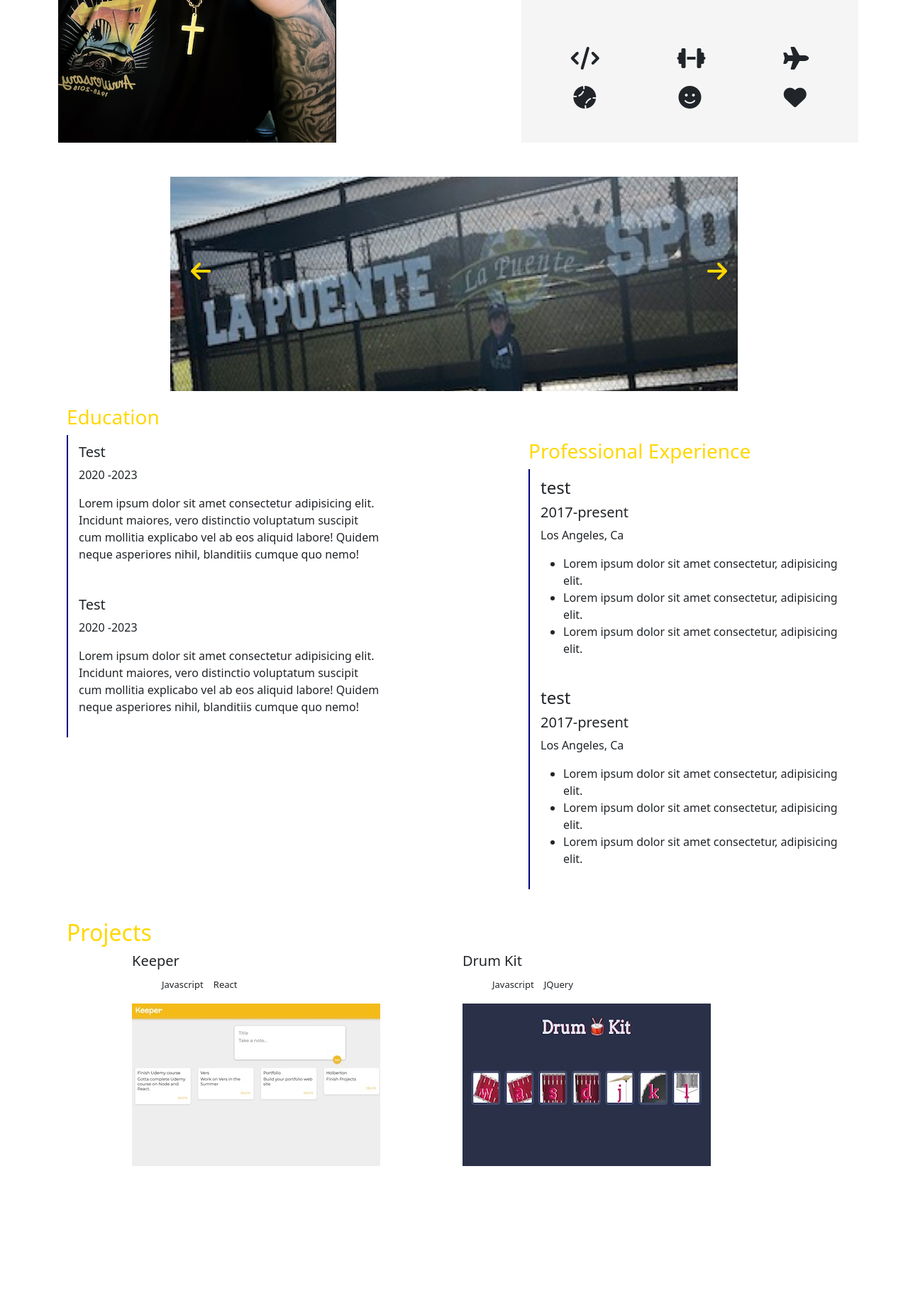
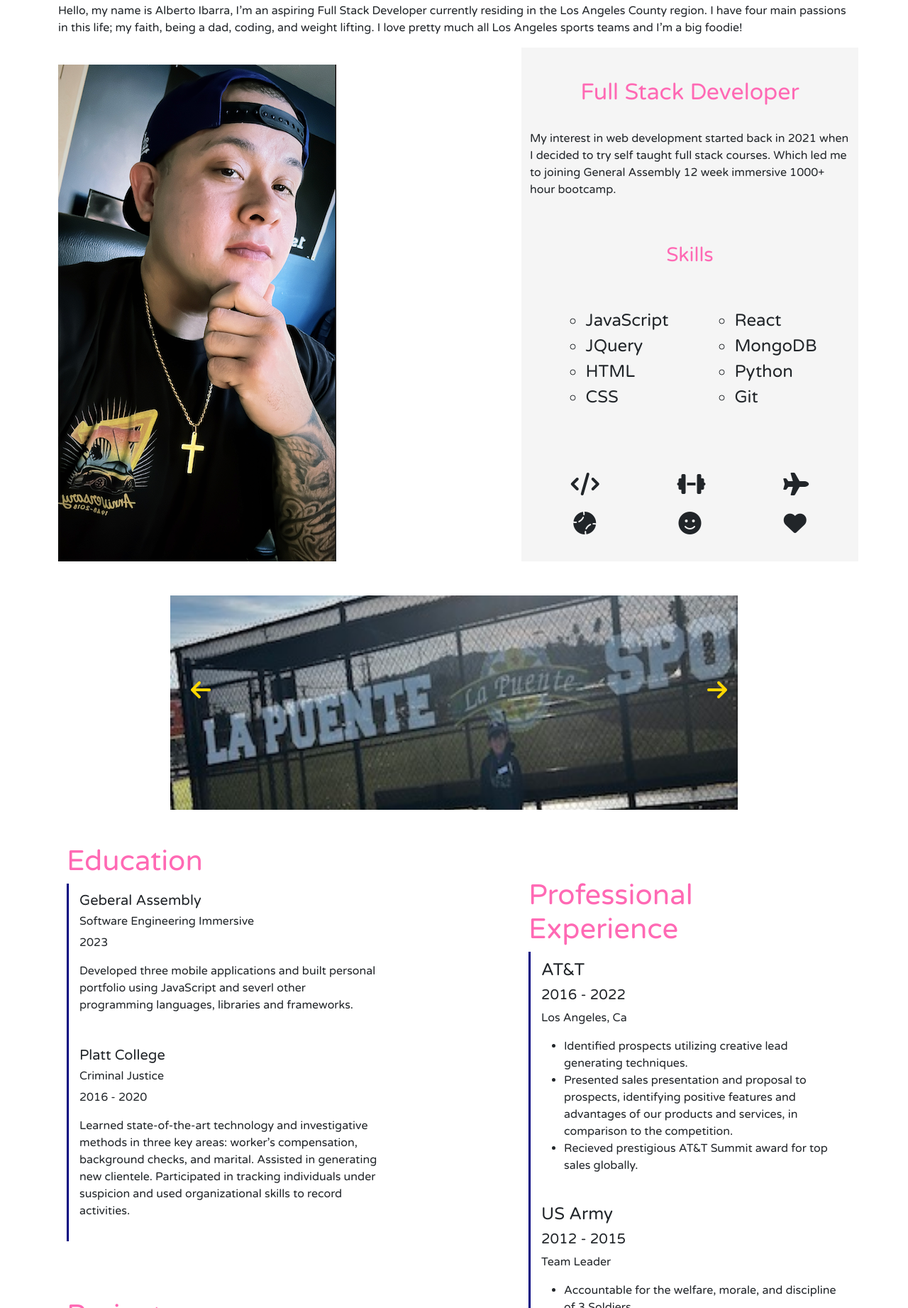
Before and after one commit to Alberto-Ibarra/portfolio, a plain HTML site: page index.html in a window 1280 px wide. Shown: the part 957-2800 px from the top of the page at 71% size. Drawn offline with nearby package versions, Linux system fonts and the light colour scheme.

Commit message:
updated styling

```diff
--- a/index.html
+++ b/index.html
@@ -29,32 +29,32 @@
             <i class="closeIcon fa fa-times"></i>
         </button>
     </nav>
+    <div class="img" id="home">
+        <div>
+            <!-- <img src="https://images.unsplash.com/photo-1587620962725-abab7fe55159?ixlib=rb-4.0.3&ixid=MnwxMjA3fDB8MHxzZWFyY2h8Mnx8cHJvZ3JhbW1pbmd8ZW58MHx8MHx8&w=1000&q=80" class="banner"> -->
+
+            <h2 class="name">Hi, I'm Alberto Ibarra</h2>
+            <p class="imgText">Aspiring Full Stack Developer</p>
+        </div>
+    </div>
 
     <div class="container">
         <!-- home -->
-        <div class="img" id="home">
-            <div>
-                <img src="https://images.unsplash.com/photo-1587620962725-abab7fe55159?ixlib=rb-4.0.3&ixid=MnwxMjA3fDB8MHxzZWFyY2h8Mnx8cHJvZ3JhbW1pbmd8ZW58MHx8MHx8&w=1000&q=80" class="banner">
-
-                <h2 class="name">Hi, I'm Alberto Ibarra</h2>
-                <p class="imgText">Aspiring Full Stack Developer</p>
-            </div>
-        </div>
 
         <!-- about me -->
         <div class="aboutMe pt-3" id="about">
             <div class="title pt-2">
                 <h2>About Me</h2>
-                <p>Lorem ipsum dolor sit amet consectetur adipisicing elit. Voluptate consequuntur ex numquam cupiditate provident iure, magni eveniet ad laborum magnam ullam vero minima ducimus expedita nobis earum sit illum deleniti.</p>
+                <p>Hello, my name is Alberto Ibarra, I’m an aspiring Full Stack Developer currently residing in the Los Angeles County region. I have four main passions in this life; my faith, being a dad, coding, and weight lifting. I love pretty much all Los Angeles sports teams and I’m a big foodie! </p>
             </div>
             <div class="row">
                     <div class="col-lg-6 pt-4 me ">
                         <img src="imgs/me.png" alt="" srcset="">
                 </div>
                 <div class="developer col-lg-5 pt-4 d-flex flex-column justify-content-around">
-                    <h2 class="pt-2">Full Stack Developer</h2>
-                    <p>Lorem ipsum dolor, sit amet consectetur adipisicing elit. Error, nulla animi, quasi eveniet facilis perferendis </p>
-                    <h3 class="pt-4">Skills</h3>
+                    <h2 class="pt-2" style="margin-left: auto; margin-right: auto;">Full Stack Developer</h2>
+                    <p>My interest in web development started back in 2021 when I decided to try self taught full stack courses. Which led me to joining General Assembly 12 week immersive 1000+ hour bootcamp. </p>
+                    <h3 class="pt-4" style="margin-left: auto; margin-right: auto;">Skills</h3>
                     <ul class="skills pt-4">
                         <div>
                             <li>JavaScript</li>
@@ -112,43 +112,44 @@
 
 
         <!-- resume -->
-        <div class="resume container" id="resume">
+        <div class="resume container pt-5" id="resume">
             <div class="row">
                 <div class="col-lg-5 resumeLeft">
-                    <h3 class="res">Education</h3>
+                    <h3 class="res" >Education</h3>
                     <div class="resumeItem pt-2">
-                        <h5 class="pt-1">Test</h5>
-                        <p>2020 -2023</p>
-                        <p>Lorem ipsum dolor sit amet consectetur adipisicing elit. Incidunt maiores, vero distinctio voluptatum suscipit cum mollitia explicabo vel ab eos aliquid labore! Quidem neque asperiores nihil, blanditiis cumque quo nemo!</p>
+                        <h5 class="pt-1">Geberal Assembly</h5>
+                        <h6>Software Engineering Immersive</h6>
+                        <p>2023</p>
+                        <p>Developed three mobile applications and built personal portfolio using JavaScript and severl other programming languages, libraries and frameworks.</p>
                     </div>
                     <div class="resumeItem pt-2">
-                        <h5 class="pt-2">Test</h5>
-                        <p>2020 -2023</p>
-                        <p>Lorem ipsum dolor sit amet consectetur adipisicing elit. Incidunt maiores, vero distinctio voluptatum suscipit cum mollitia explicabo vel ab eos aliquid labore! Quidem neque asperiores nihil, blanditiis cumque quo nemo!</p>
+                        <h5 class="pt-2">Platt College</h5>
+                        <h6>Criminal Justice</h6>
+                        <p>2016 - 2020</p>
+                        <p>Learned state-of-the-art technology and investigative methods in three key areas: worker’s compensation, background checks, and marital. Assisted in generating new clientele. Participated in tracking individuals under suspicion and used organizational skills to record activities. </p>
                     </div>
                 </div>
 
                 <div class="col-lg-5 resumeRight">
                     <h3 class="pt-5 res">Professional Experience</h3>
                     <div class="resumeItem pt-2">
-                        <h4 class="pt-1">test</h4>
-                        <h5>2017-present</h5>
+                        <h4 class="pt-1">AT&T</h4>
+                        <h5>2016 - 2022</h5>
                         <p>Los Angeles, Ca</p>
                         <ul>
-                            <li>Lorem ipsum dolor sit amet consectetur, adipisicing elit. </li>
-                            <li>Lorem ipsum dolor sit amet consectetur, adipisicing elit. </li>
-                            <li>Lorem ipsum dolor sit amet consectetur, adipisicing elit. </li>
+                            <li>Identified prospects utilizing creative lead generating techniques. </li>
+                            <li>Presented sales presentation and proposal to prospects, identifying positive features and advantages of our products and services, in comparison to the competition. </li>
+                            <li>Recieved prestigious AT&T Summit award for top sales globally. </li>
                         </ul>
                     </div>
 
                     <div class="resumeItem pt-2">
-                        <h4 class="pt-1">test</h4>
-                        <h5>2017-present</h5>
-                        <p>Los Angeles, Ca</p>
+                        <h4 class="pt-1">US Army</h4>
+                        <h5>2012 - 2015</h5>
+                        <p>Team Leader</p>
                         <ul>
-                            <li>Lorem ipsum dolor sit amet consectetur, adipisicing elit. </li>
-                            <li>Lorem ipsum dolor sit amet consectetur, adipisicing elit. </li>
-                            <li>Lorem ipsum dolor sit amet consectetur, adipisicing elit. </li>
+                            <li>Accountable for the welfare, morale, and discipline of 3 Soldiers. </li>
+                            <li>Exemplifies responsibility by maintaining over $3 million dollars of equipment. </li>
                         </ul>
                     </div>
                 </div>
@@ -156,10 +157,10 @@
         </div>
 
         <!-- projects -->
-        <div class="projects container pt-4" id="projects">
+        <div class="projects container pt-5" id="projects">
             <h2>Projects</h2>
             <div class="row">
-                <div class="col-lg-6 d-flex justify-content-around">
+                <div class="col-lg-6 d-flex justify-content-around pt-5">
                     <div class="projectItem">
                         <h5>Keeper</h5>
                         <ul class="tech">
@@ -170,7 +171,18 @@
                     </div>
                 </div>
 
-                <div class="col-lg-6">
+                <div class="col-lg-6 d-flex justify-content-around pt-5">
+                    <div class="projectItem">
+                        <h5>Drum Kit</h5>
+                        <ul class="tech">
+                            <li>Javascript</li>
+                            <li>JQuery</li>
+                        </ul>
+                        <img src="imgs/drum.jpg" alt="" srcset="">
+                    </div>
+                </div>
+
+                <div class="col-lg-6 d-flex justify-content-around pt-5">
                     <div class="projectItem">
                         <h5>Drum Kit</h5>
                         <ul class="tech">
--- a/style.css
+++ b/style.css
@@ -1,15 +1,17 @@
 *{
     margin: 0;
     padding: 0;
-    /* font-family: 'Varela Round', sans-serif; */
+    font-family: 'Varela Round', sans-serif;
 }
 
 .title h2{
-    color: gold;
+    color: hotpink;
+    font-size: 40px;
 }
 
 .res{
-    color: gold;
+    color: hotpink;
+    font-size: 40px;
 }
 
 .menu {
@@ -68,22 +70,17 @@
 }
 
 
-.container1{
-    height: 100vh;
-    width: 100%;
-    margin-bottom: 10px;
-
+.img{
+    height: 110vh;
+    /* background-image: url("imgs/wallpaper.jpg");
+    background-repeat: no-repeat; */
+    background-size: cover;
+    background-color: navy;
 }
 
-.img{
-    position: relative;
-    text-align: center;
-    color: white;
-}
-
-.banner{
-    max-width: 100%;
-    max-height: 100%;
+@keyframes fadeIn {
+    0% { opacity: 0; }
+    100% { opacity: 1; }
 }
 
 .name{
@@ -91,15 +88,21 @@
     top: 40%;
     left: 50%;
     transform: translate(-50%, -50%);
-    font-size: larger;
+    font-size: 90px;
+    max-width: 100%;
+    color: hotpink;
+    animation: fadeIn 5s;
 }
+
 
 .imgText{
     position: absolute;
     top: 50%;
     left: 50%;
-    transform: translate(-50%, -50%);
-    font-size: small;
+    transform: translate(-50%, 110%);
+    font-size: 25px;
+    color: hotpink;
+    animation: fadeIn 5s;
 }
 
 
@@ -166,9 +169,23 @@
     background-color: whitesmoke;margin-left: auto;
 }
 
+.developer h2, .developer h3{
+    color: hotpink;
+}
+
+.developer p{
+    margin-left: auto;
+    margin-right: auto;
+}
+
 .skills{
     display: flex;
     justify-content: space-around;
+}
+
+.skills li{
+    font-size: x-large;
+    list-style-type: circle;
 }
 
 .icons{
@@ -200,7 +217,7 @@
 }
 
 .resume{
-    height: 150vh;
+    height: 170vh;
     padding-top: 20px;
     max-width: 100%;
 }
@@ -208,31 +225,37 @@
 .resumeRight{
     margin-left: auto;
 }
-/* .resumeleft{
-    margin-right: auto;
-    padding-right: 10px;
-} */
 
-@media screen and (min-width: 400px){
-    .resume{
-        height: 90vh;
-        padding-top: 20px;
-    }
-}
-
-.resumeItem {
-    border-left: 2px solid navy;
-    padding: 0 0 15px 15px;
-}
 
 .projects{
-    height: 80vh;
+    height: 140vh;
     padding-top: 20px;
     /* background-color: whitesmoke; */
 }
 
+@media screen and (min-width: 400px){
+    .resume{
+        height: 80vh;
+        padding-top: 20px;
+    }
+
+    .projects{
+        height: 90vh;
+        padding-top: 20px;
+        /* background-color: whitesmoke; */
+    }
+}
+
+
+.resumeItem {
+    border-left: 3px solid navy;
+    padding: 0 0 15px 15px;
+}
+
+
 .projects h2{
-    color: gold;
+    color: hotpink;
+    font-size: 40px;
 }
 
 .tech{
@@ -251,11 +274,12 @@
 }
 
 .contact h2{
-    color: gold;
+    color: hotpink;
+    font-size: 40px;
 }
 
 .button {
-    background-color: dodgerblue; /* Green */
+    background-color: navy;
     border: none;
     color: white;
     padding: 15px 32px;
@@ -263,4 +287,9 @@
     text-decoration: none;
     display: inline-block;
     font-size: 16px;
+    transition-duration: 0.4s;
 }
+
+.button:hover{
+    box-shadow: 0 8px 16px 0 rgba(0,0,0,0.2), 0 6px 20px 0 rgba(0,0,0,0.19);
+}
```
Also changed, not shown: imgs/wallpaper.jpg (added).
